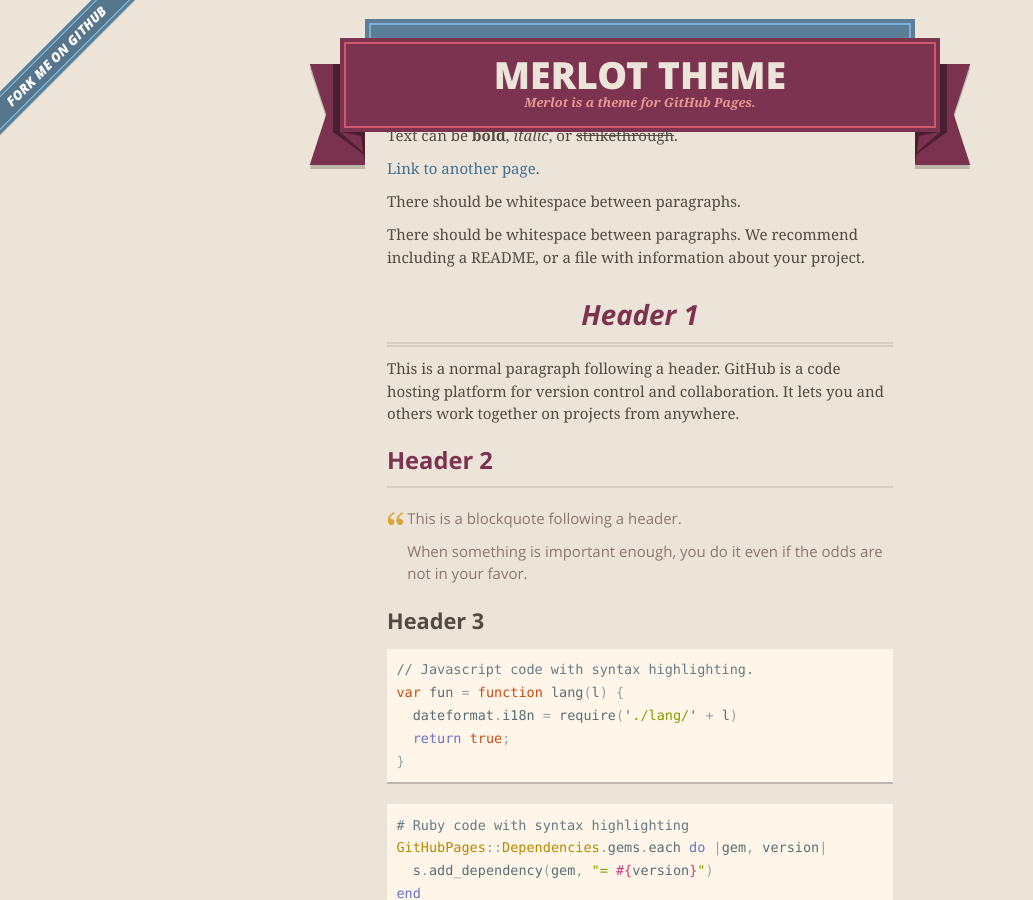
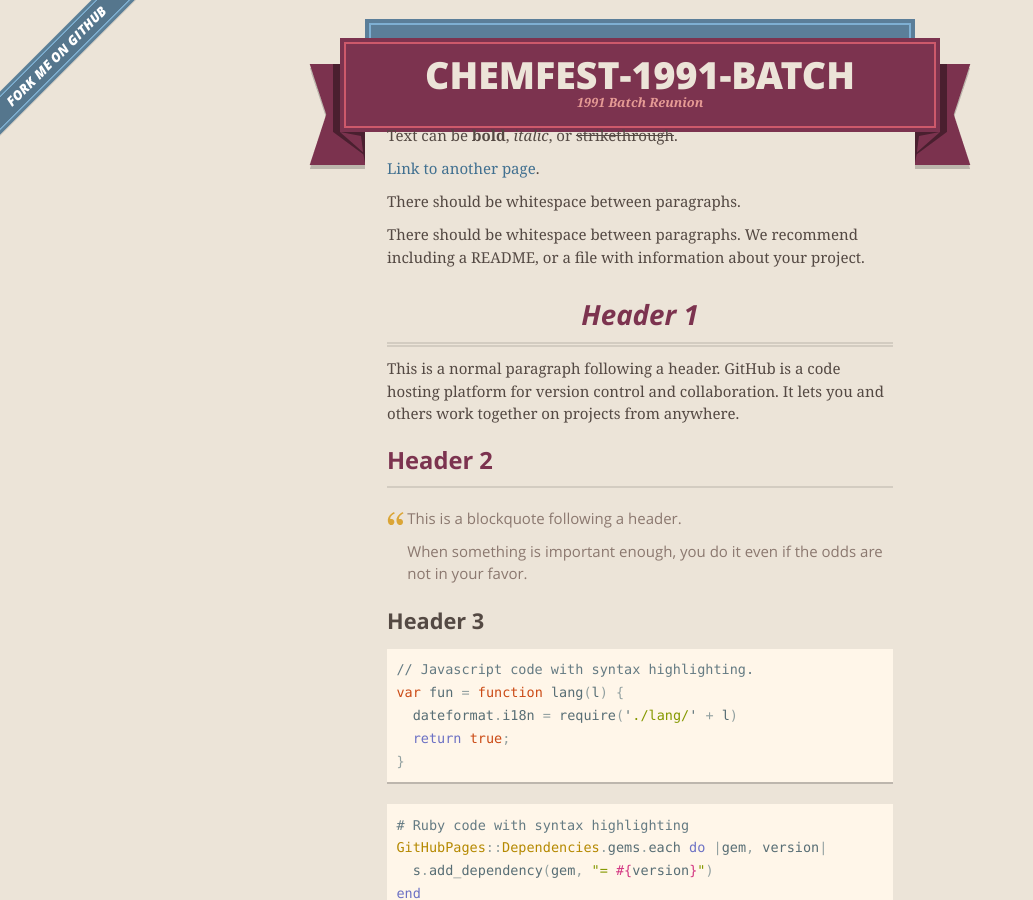
Before and after one commit to Timeandenergy01/chemfest91, a Jekyll site: the page built from index.md, in a window 1280 px wide and 900 px high. Shown: the whole window, without its empty margins (0-1033 px from the left). Built offline with Jekyll 4.4.1, drawn with Linux system fonts in a browser that asks for light colours.

Commit message:
Update default.html

```diff
--- a/_layouts/default.html
+++ b/_layouts/default.html
@@ -28,8 +28,8 @@
       <header>
         <span class="ribbon-outer">
           <span class="ribbon-inner">
-            <h1>{{ site.title | default: site.github.repository_name }}</h1>
-            <h2>{{ site.description | default: site.github.project_tagline }}</h2>
+            <h1>CHEMFEST-1991-BATCH</h1>
+            <h2>1991 Batch Reunion</h2>
           </span>
           <span class="left-tail"></span>
           <span class="right-tail"></span>
```
